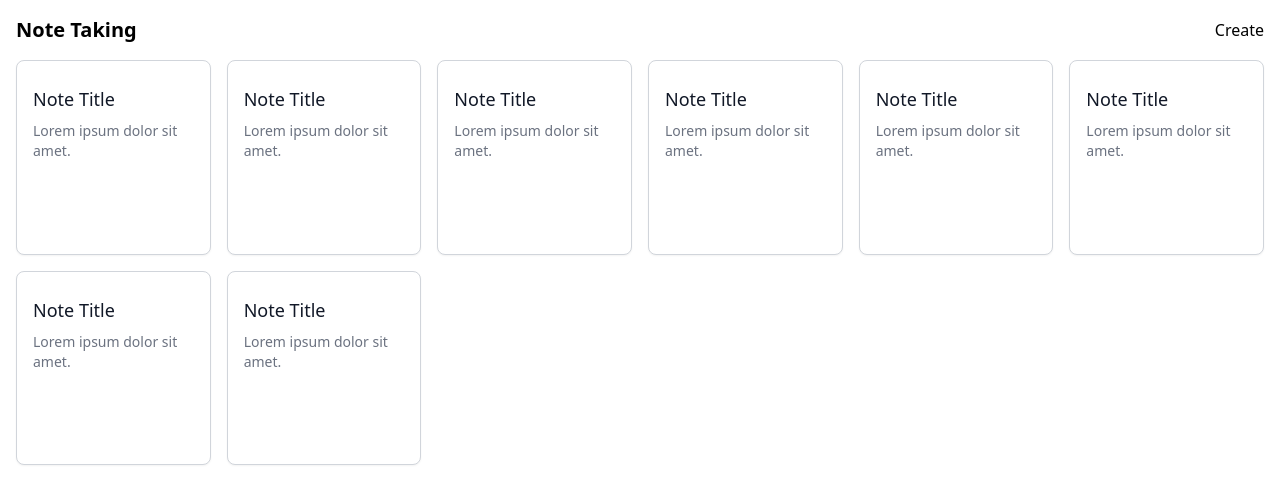
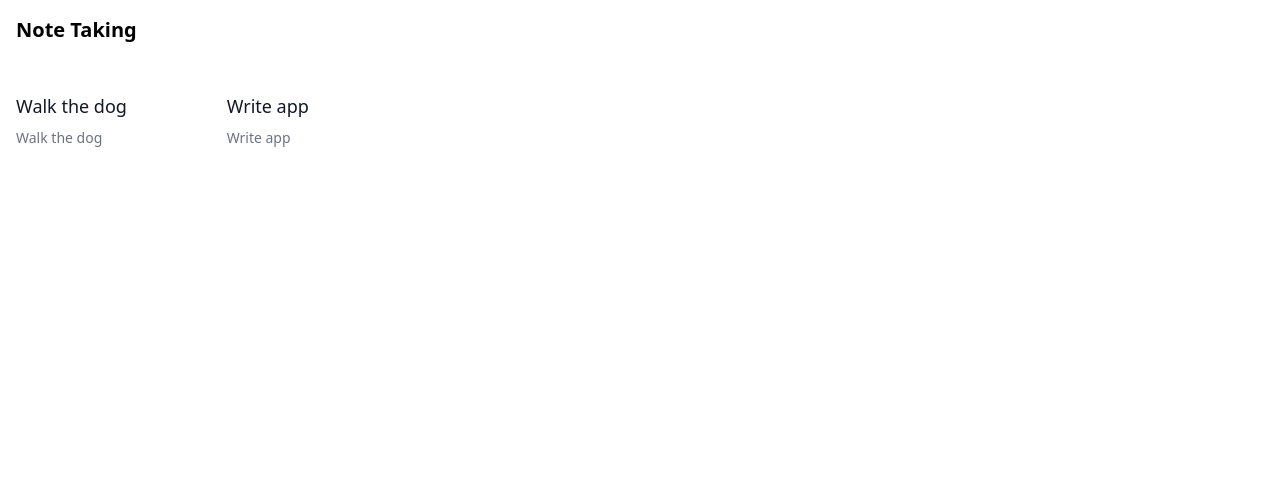
Before and after one commit to SaeromB/note-taking-app, a Next.js app: page / in a window 1280 px wide. Shown: the top 504 px of the page. Built offline with nearby package versions, Linux system fonts and the light colour scheme.

Commit message:
Using props in components

```diff
--- a/pages/index.tsx
+++ b/pages/index.tsx
@@ -7,33 +7,45 @@ import CreateNoteModal from '../src/components/create-note'
 import ManageNote from '../src/components/manage-note'
 
 import React, { useState } from 'react'
+import CardItem from '../src/components/card-item'
+
+const notes: Note[] = [
+  {
+    title: 'Walk the dog',
+    content: 'Walk the dog',
+    complete: false,
+  },
+  {
+    title: 'Write app',
+    content: 'Write app',
+    complete: true,
+  },
+]
 
 const Home = () => {
-  const [show, setShow] = useState(false)
-  const [manage, setManage] = useState(false)
-
   return (
     <>
       <div className="p-4">
         <div className="flex justify-between">
           <h1 className="font-semibold	leading-7	text-xl">Note Taking</h1>
-          <button onClick={() => setShow(true)}>Create</button>
+          {/* <button onClick={() => setShow(true)}>Create</button> */}
         </div>
         {/* <button onClick={() => setManage(true)}>Manage</button>
         <ManageNote manage={manage} setManage={setManage} /> */}
         <div className="grid grid-cols-2 mt-4 gap-4 sm:grid-cols-3 md:grid-cols-4 xl:grid-cols-6">
-          <Card />
-          <Card />
-          <Card />
-          <Card />
-          <Card />
-          <Card />
-          <Card />
-          <Card />
+          {/* <Card /> */}
+          <CardItem note={notes[0]} />
+          <CardItem note={notes[1]} />
         </div>
-        <CreateNoteModal show={show} setShow={setShow}></CreateNoteModal>
+        {/* <CreateNoteModal show={show} setShow={setShow}></CreateNoteModal> */}
       </div>
+
+      {/* <AddTodoForm /> */}
     </>
+    // <ul>
+    //   <TodoList todos={todos} toggleTodo={toggleTodo} />
+    //   <AddTodoForm addTodo={addTodo} />
+    // </ul>
   )
 }
 
--- /dev/null
+++ b/src/components/card-item/index.tsx
@@ -0,0 +1,23 @@
+import React, { FC } from 'react'
+
+interface Props {
+  note: Note
+}
+const CardItem: FC<Props> = ({ note }) => {
+  return (
+    <div className="mt-2 h-full text-left">
+      <div>
+        {/* 나중에 button 의 역활을 샘플로 만들기 */}
+        <input checked={note.complete} />
+        <p className="text-gray-900 leading-2 text-lg font-medium line-clamp-2 max-h-14 m-0">
+          {note.title}
+        </p>
+      </div>
+      <div className="mt-2">
+        <p className="text-gray-500 leading-5 text-sm text-left m-0 line-clamp-5">{note.content}</p>
+      </div>
+    </div>
+  )
+}
+
+export default CardItem
--- a/src/components/card/index.tsx
+++ b/src/components/card/index.tsx
@@ -1,25 +1,48 @@
-import React, { useState } from 'react'
+import React, { FC, useState } from 'react'
+import CardItem from '../card-item'
 import ManageNote from '../manage-note'
 
-const Card = () => {
+const initialNotes: Note[] = [
+  {
+    title: 'Note Title',
+    content: 'Lorem ipsum dolor sit amet.',
+    complete: false,
+  },
+  {
+    title: 'Note Title',
+    content: 'Lorem ipsum dolor sit amet.',
+    complete: false,
+  },
+  {
+    title: 'Note Title',
+    content: 'Lorem ipsum dolor sit amet.',
+    complete: true,
+  },
+]
+
+interface Props {
+  notes: Note
+}
+
+const Card: FC<Props> = ({ notes }) => {
   const [manage, setManage] = useState(false)
+  // const [notes, setNotes] = useState(initialNotes)
 
   return (
     <>
       <div onClick={() => setManage(true)} className="aspect-w-1 aspect-h-1 text-left">
         <button className="border border-gray-300 border-opacity-100 bg-white rounded-lg shadow-sm p-4">
-          <div className="mt-2 h-full text-left">
+          {/* <div className="mt-2 h-full text-left">
             <div>
-              <p className="text-gray-900 leading-2 text-lg font-medium line-clamp-2 max-h-14 m-0">
-                Note Title
-              </p>
+              <p className="text-gray-900 leading-2 text-lg font-medium line-clamp-2 max-h-14 m-0"></p>
             </div>
             <div className="mt-2">
-              <p className="text-gray-500 leading-5 text-sm text-left m-0 line-clamp-5">
-                Lorem ipsum dolor sit amet.
-              </p>
+              <p className="text-gray-500 leading-5 text-sm text-left m-0 line-clamp-5"></p>
             </div>
-          </div>
+          </div> */}
+          {notes.map((note) => (
+            <CardItem key={note.title} note={note} />
+          ))}
         </button>
       </div>
 
--- a/src/components/create-note/index.tsx
+++ b/src/components/create-note/index.tsx
@@ -6,9 +6,11 @@ type CreateModalProps = {
   closeable?: boolean
   show?: any
   setShow?: any
+  note: Note
+  closeNote: CloseNote
 }
 
-const CreateNoteModal: FC<CreateModalProps> = ({ children, show, setShow }) => {
+const CreateNoteModal: FC<CreateModalProps> = ({ children, show, setShow, note, closeNote }) => {
   return (
     show && (
       <div className="fixed z-10 inset-0 overflow-y-auto">
@@ -26,7 +28,7 @@ const CreateNoteModal: FC<CreateModalProps> = ({ children, show, setShow }) => {
                 <label className="">Title</label>
               </div>
               <div className="mt-1">
-                <input className="w-full border border-gray-300 rounded-md"></input>
+                <input type="text" className="w-full border border-gray-300 rounded-md"></input>
               </div>
 
               <div className="mt-6 text-left">
--- a/src/components/manage-note/index.tsx
+++ b/src/components/manage-note/index.tsx
@@ -22,9 +22,11 @@ const ManageNote: FC<ManageModalProps> = ({ children, manage, setManage }) => {
                 <button>
                   <Ellipsis />
                 </button>
-                <button onClick={() => setManage(false)}>
-                  <Close />
-                </button>
+                <div className="ml-3">
+                  <button onClick={() => setManage(false)}>
+                    <Close />
+                  </button>
+                </div>
               </div>
 
               <div className="mt-6 text-left">
```
Also changed, not shown: src/types.d.ts (added, +9 -0 lines).
